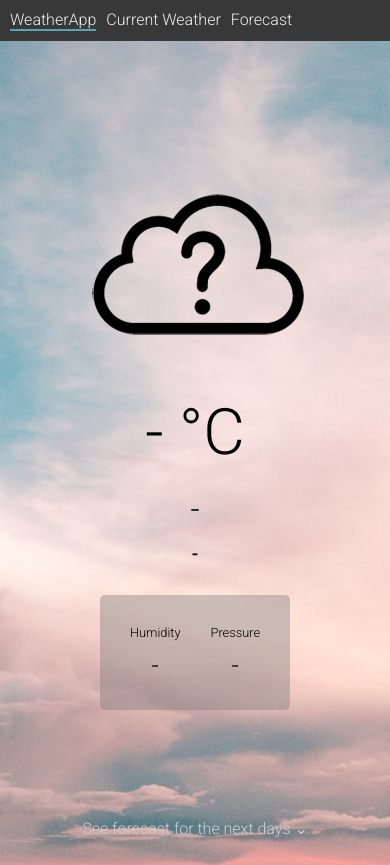
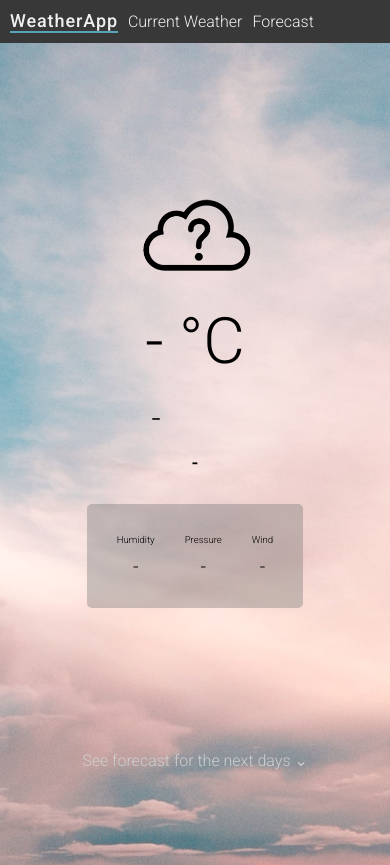
Before and after one commit to poluna/WeatherApp, a website built with webpack: page index.html in a window 390 px wide. Shown: the top 865 px of the page. Built offline with nearby package versions, Linux system fonts and the light colour scheme; no server answers.

Commit message:
Small updates in website styling

```diff
--- a/src/sass/currentWeather.scss
+++ b/src/sass/currentWeather.scss
@@ -1,11 +1,14 @@
 #currentWeather {
   display: flex;
-  height: 100vh;
+  // height: 100vh;
+  height: 92vh;
   flex-direction: column;
   justify-content: center;
   align-items: center;
   position: relative;
-
+  img {
+    width: 130px;
+  }
   a {
     position: absolute;
     bottom: 6px;
@@ -14,24 +17,21 @@
     color: rgb(240, 240, 240);
     animation: color-change 7s infinite;
   }
-
   .temperature {
     font-size: 4em;
     padding: 5px;
   }
-
   .description {
     font-size: 2em;
     padding: 15px;
   }
-
   .location {
     font-weight: 500;
   }
 
   @keyframes color-change {
     0% {
-      color:rgb(240, 240, 240);
+      color: rgb(240, 240, 240);
     }
     50% {
       color: rgb(119, 119, 119);
--- a/src/sass/detailsPanel.scss
+++ b/src/sass/detailsPanel.scss
@@ -14,3 +14,9 @@
     }
   }
 }
+
+@media (max-width: 550px) {
+  #detailsPanel {
+    font-size: 12px;
+  }
+}
--- a/src/sass/forecast.scss
+++ b/src/sass/forecast.scss
@@ -18,7 +18,7 @@
   }
 }
 
-@media (max-width: 620px) {
+@media (max-width: 550px) {
   .days {
     flex-direction: column;
     justify-content: stretch;
--- a/src/sass/forecastItem.scss
+++ b/src/sass/forecastItem.scss
@@ -20,14 +20,17 @@
   }
 }
 
-@media (max-width: 620px) {
+@media (max-width: 550px) {
   .forecastItem {
     display: flex;
     justify-content: space-between;
     align-items: center;
     font-size: 12px;
   }
-  .wind {
+  .description {
+    width: 30%;
+  }
+  .days .wind {
     display: none;
   }
 }
--- a/src/sass/menu.scss
+++ b/src/sass/menu.scss
@@ -4,13 +4,10 @@
   position: fixed;
   z-index: 1;
   width: 100%;
-  .main {
-    font-weight: 500;
-    border-bottom: rgb(88, 163, 182) 2px solid;
-  }
   ul {
     display: flex;
     list-style: none;
+    align-items: center;
   }
   li {
     margin-right: 10px;
@@ -19,4 +16,12 @@
     text-decoration: none;
     color: rgb(240, 240, 240);
   }
+  .main {
+    font-size: 18px;
+    border-bottom: rgb(88, 163, 182) 2px solid;
+    letter-spacing: 0.05em;
+    a {
+      font-weight: 500;
+    }
+  }
 }
```
